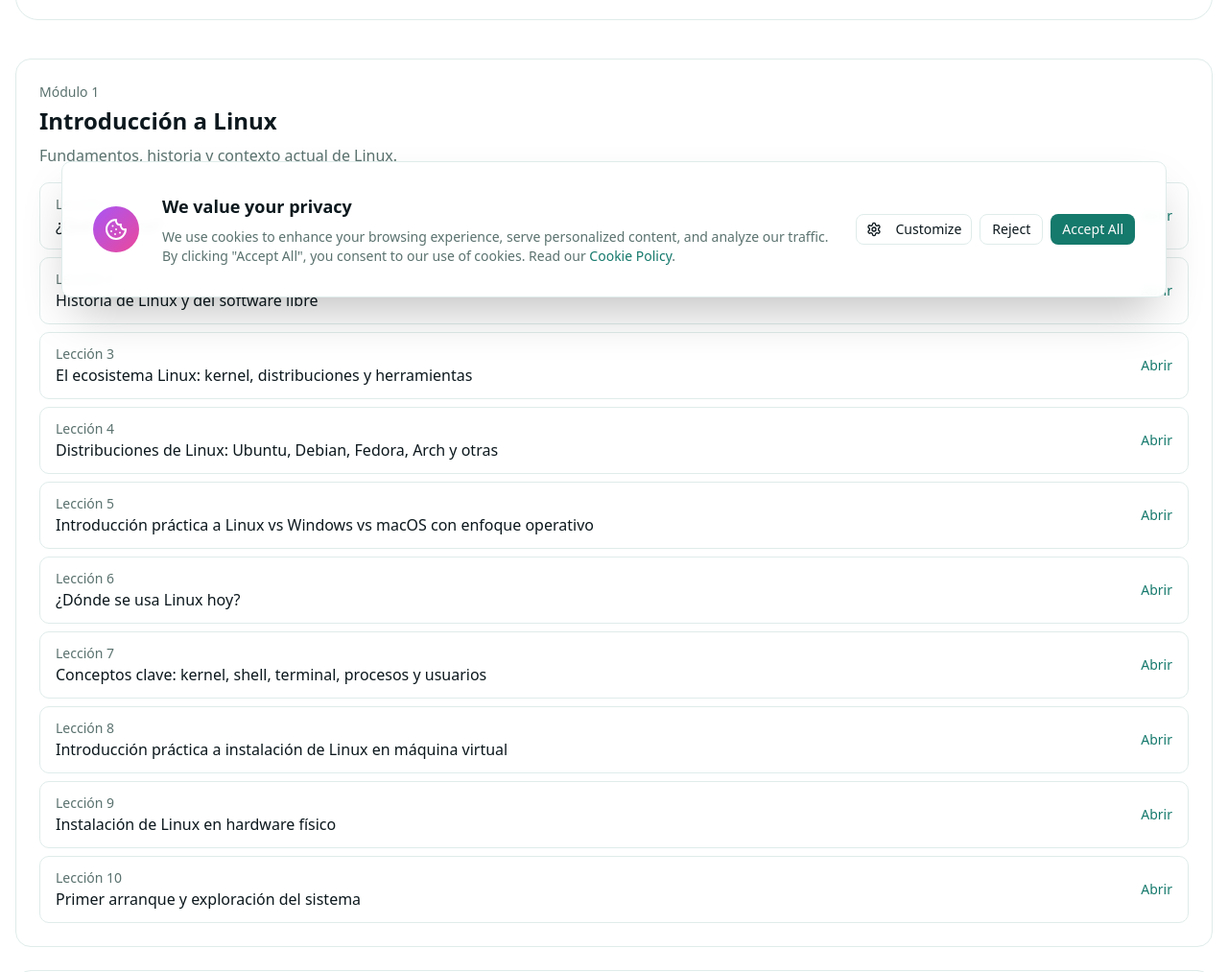
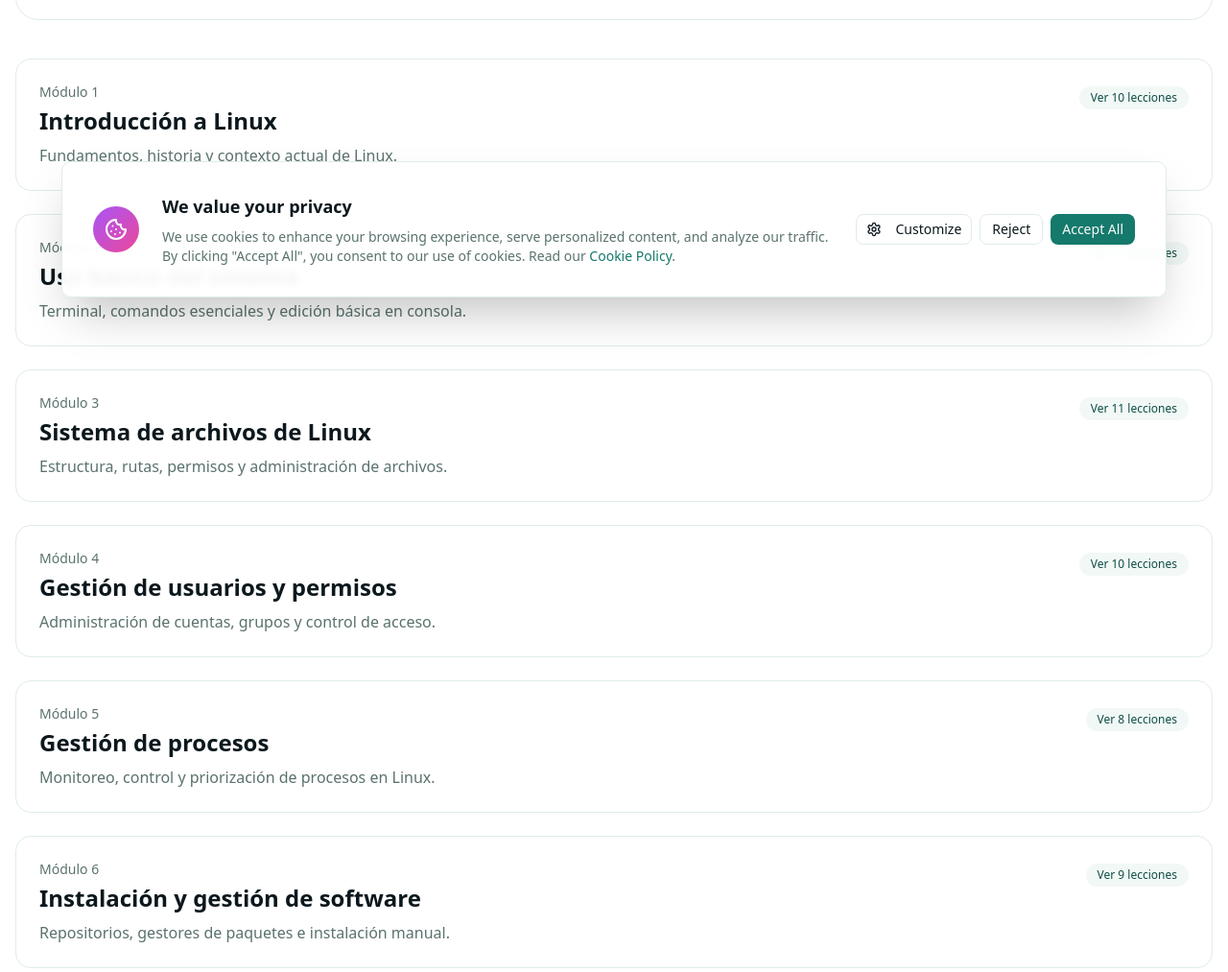
Before and after one commit to Oscar-Poski/heka-it, an Astro site: page /heka-it/cursos/fundamentos-it/linux-practico in a window 1280 px wide. Shown: the part 466-1479 px from the top of the page at 96% size. Built offline with nearby package versions, Linux system fonts and the light colour scheme; Astro itself is replaced by a stand-in of ours.

Commit message:
Agregar estilos Markdown y toggles

```diff
--- a/src/components/Footer.tsx
+++ b/src/components/Footer.tsx
@@ -118,7 +118,7 @@ export function Footer() {
         {/* Bottom */}
         <div className="pt-8 border-t flex flex-col md:flex-row justify-between items-center gap-4">
           <p className="text-sm text-muted-foreground">
-            © {currentYear} Hekademos. Todos los derechos reservados.
+            © {currentYear} Hecho con amor por Hekademos IT. Todos los derechos reservados.
           </p>
           <div className="flex gap-6">
             <a
--- a/src/pages/cursos/[track]/[course]/index.astro
+++ b/src/pages/cursos/[track]/[course]/index.astro
@@ -59,12 +59,22 @@ const startHref = firstModule && firstLesson
 
       <div class="mt-10 grid gap-6">
         {course.modules.map((module, moduleIndex) => (
-          <article class="rounded-2xl border bg-card p-6" key={module.slug}>
-            <p class="text-sm text-muted-foreground">Módulo {moduleIndex + 1}</p>
-            <h2 class="mt-1 text-2xl font-semibold">{module.title}</h2>
-            <p class="mt-2 text-muted-foreground">{module.summary}</p>
+          <details class="group rounded-2xl border bg-card p-6" key={module.slug}>
+            <summary class="list-none cursor-pointer">
+              <div class="flex items-start justify-between gap-3">
+                <div>
+                  <p class="text-sm text-muted-foreground">Módulo {moduleIndex + 1}</p>
+                  <h2 class="mt-1 text-2xl font-semibold">{module.title}</h2>
+                  <p class="mt-2 text-muted-foreground">{module.summary}</p>
+                </div>
+                <div class="mt-1 inline-flex min-w-max items-center rounded-full bg-secondary px-3 py-1 text-xs font-medium text-secondary-foreground">
+                  <span class="group-open:hidden">Ver {module.lessons.length} lecciones</span>
+                  <span class="hidden group-open:inline">Ocultar lecciones</span>
+                </div>
+              </div>
+            </summary>
 
-            <ul class="mt-4 space-y-2">
+            <ul class="mt-5 space-y-2 border-t pt-4">
               {module.lessons.map((lesson, lessonIndex) => (
                 <li class="flex items-center justify-between rounded-lg border px-4 py-3" key={lesson.slug}>
                   <div>
@@ -80,7 +90,7 @@ const startHref = firstModule && firstLesson
                 </li>
               ))}
             </ul>
-          </article>
+          </details>
         ))}
       </div>
     </div>
```
